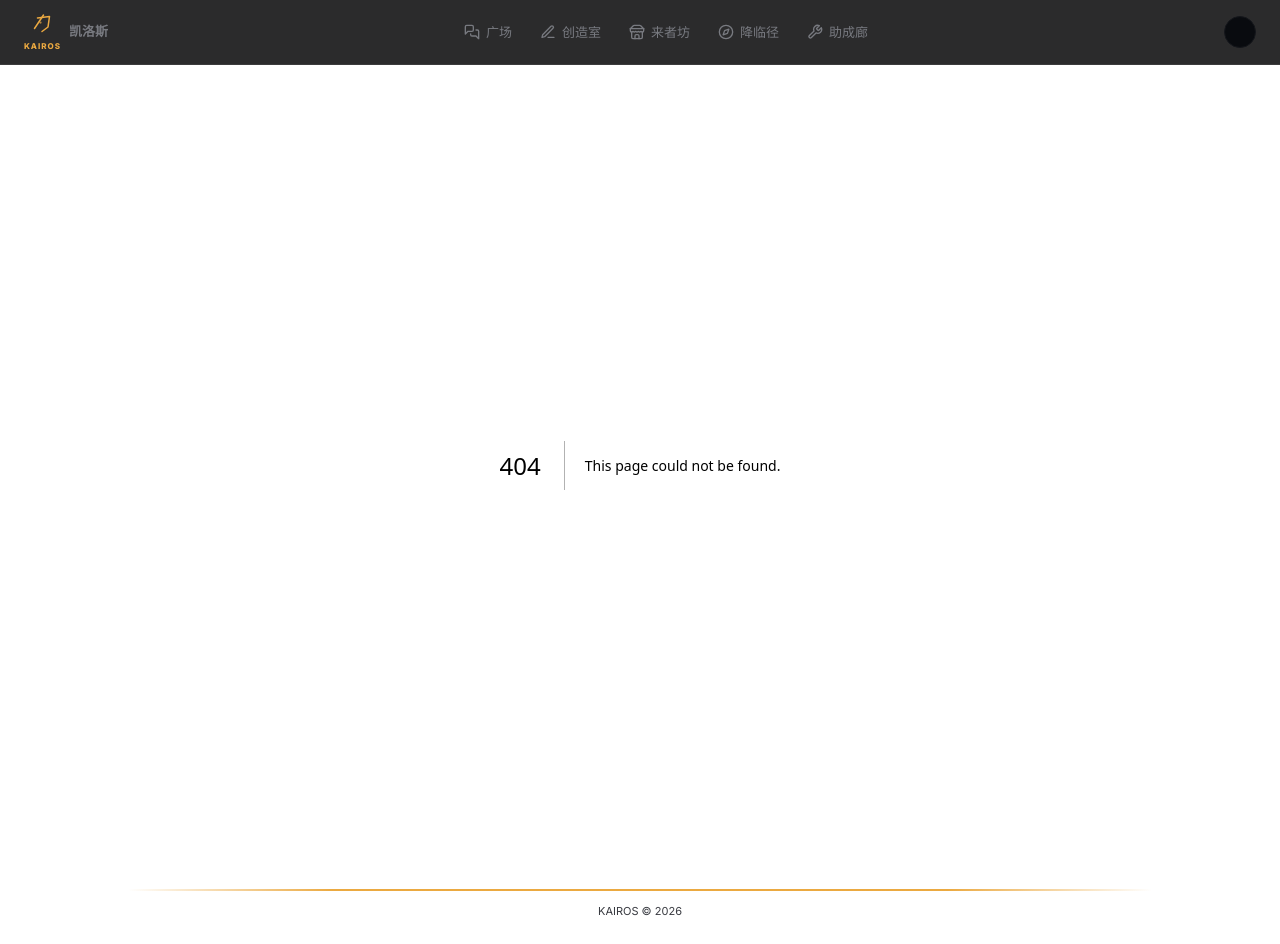
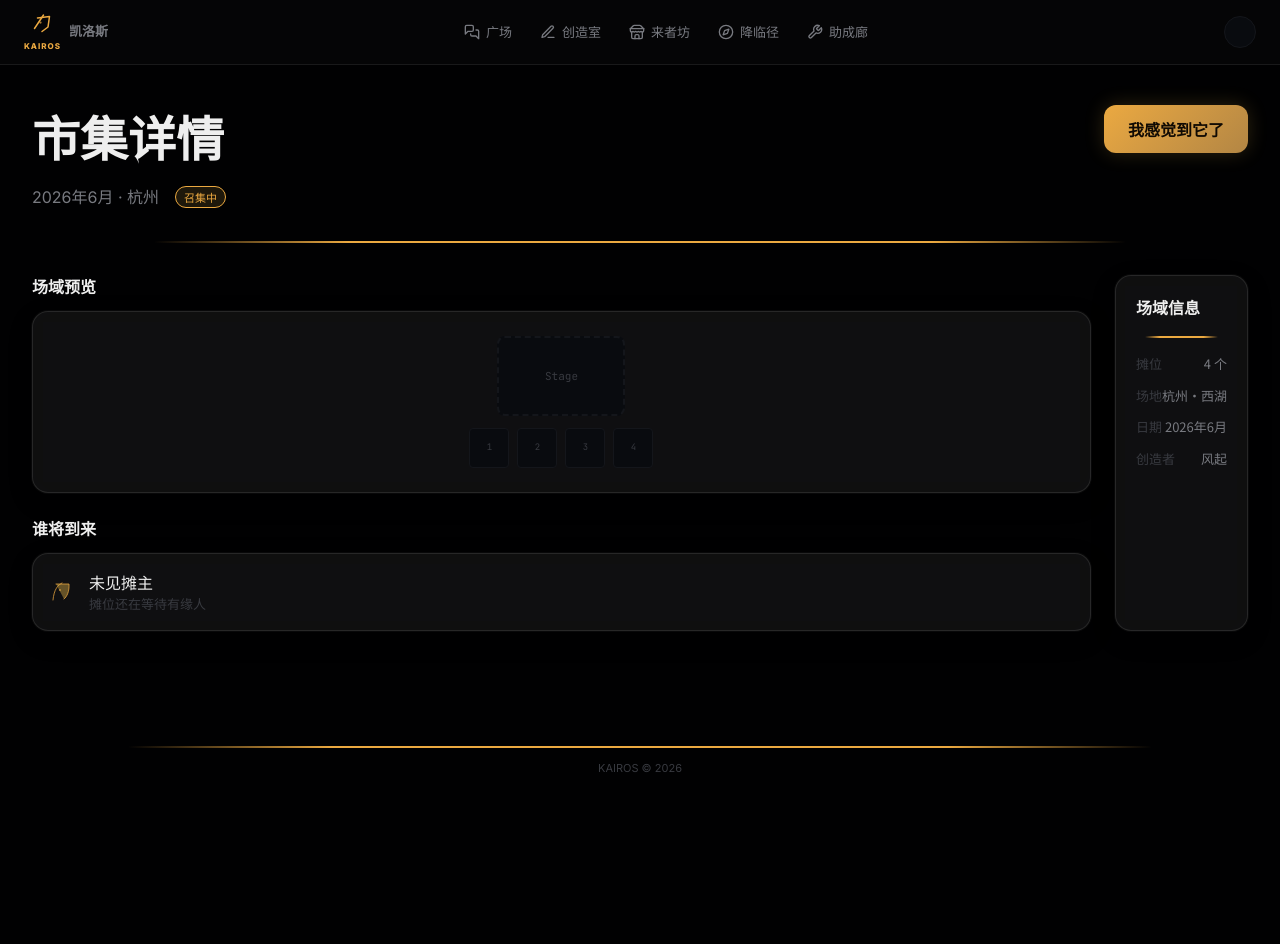
Before and after one commit to aidulibrary/kairos, a Next.js app: page /market/1 in a window 1280 px wide. Before the commit this address had no page. After the commit the page ends 800 px from the top, so only its background shows below. Built offline with nearby package versions, Linux system fonts and the light colour scheme.

Commit message:
Add market detail page

```diff
--- /dev/null
+++ b/src/app/market/[id]/page.tsx
@@ -0,0 +1,212 @@
+import { WindLine } from '@/components/WindLine'
+import { GlassCard } from '@/components/GlassCard'
+import { TokenBadge } from '@/components/TokenBadge'
+
+export default async function MarketDetailPage({
+  params,
+}: {
+  params: Promise<{ id: string }>
+}) {
+  const { id } = await params
+
+  return (
+    <div className="flex flex-col flex-1 px-8 py-10 gap-8">
+      <div className="flex items-start justify-between">
+        <div className="flex flex-col gap-2">
+          <h1
+            style={{
+              fontFamily: 'var(--font-chinese-heading)',
+              fontSize: 'var(--text-h1)',
+              fontWeight: 700,
+              color: 'var(--kairo-speak)',
+            }}
+          >
+            市集详情
+          </h1>
+          <div className="flex items-center gap-4">
+            <span
+              style={{
+                fontFamily: 'var(--font-body)',
+                fontSize: 'var(--text-body)',
+                color: 'var(--kairo-whisper)',
+              }}
+            >
+              2026年6月 · 杭州
+            </span>
+            <span
+              className="px-2 py-0.5 rounded-full"
+              style={{
+                background: 'rgba(232, 185, 74, 0.12)',
+                border: '1px solid var(--kairo-glimmer)',
+                color: 'var(--kairo-glimmer)',
+                fontFamily: 'var(--font-chinese-body)',
+                fontSize: '11px',
+              }}
+            >
+              召集中
+            </span>
+          </div>
+        </div>
+        <button
+          className="px-6 py-3 rounded-[var(--radius-button)] transition-all duration-200 hover:-translate-y-[2px]"
+          style={{
+            background:
+              'linear-gradient(135deg, var(--kairo-glimmer), var(--kairo-ember))',
+            color: 'oklch(0.15 0.02 75)',
+            fontFamily: 'var(--font-chinese-body)',
+            fontSize: 'var(--text-body)',
+            fontWeight: 600,
+            boxShadow: '0 0 20px rgba(232, 185, 74, 0.2)',
+          }}
+        >
+          我感觉到它了
+        </button>
+      </div>
+
+      <WindLine />
+
+      <div className="flex gap-6">
+        <div className="flex-1 flex flex-col gap-6">
+          <div>
+            <h2
+              className="mb-3"
+              style={{
+                fontFamily: 'var(--font-display)',
+                fontSize: '16px',
+                fontWeight: 600,
+                color: 'var(--kairo-speak)',
+              }}
+            >
+              场域预览
+            </h2>
+            <GlassCard className="p-6 flex items-center justify-center" style={{ minHeight: 240 }}>
+              <div className="flex flex-col items-center gap-3">
+                <div
+                  className="w-32 h-20 rounded-lg flex items-center justify-center"
+                  style={{
+                    background: 'var(--kairo-between)',
+                    border: '2px dashed var(--kairo-emerging)',
+                  }}
+                >
+                  <span
+                    style={{
+                      fontFamily: 'var(--font-mono)',
+                      fontSize: '11px',
+                      color: 'var(--kairo-murmur)',
+                    }}
+                  >
+                    Stage
+                  </span>
+                </div>
+                <div className="flex gap-2">
+                  {[1, 2, 3, 4].map((i) => (
+                    <div
+                      key={i}
+                      className="w-10 h-10 rounded flex items-center justify-center"
+                      style={{
+                        background: 'var(--kairo-between)',
+                        border: '1px solid var(--kairo-emerging)',
+                      }}
+                    >
+                      <span
+                        style={{
+                          fontFamily: 'var(--font-mono)',
+                          fontSize: '9px',
+                          color: 'var(--kairo-murmur)',
+                        }}
+                      >
+                        {i}
+                      </span>
+                    </div>
+                  ))}
+                </div>
+              </div>
+            </GlassCard>
+          </div>
+
+          <div>
+            <h2
+              className="mb-3"
+              style={{
+                fontFamily: 'var(--font-display)',
+                fontSize: '16px',
+                fontWeight: 600,
+                color: 'var(--kairo-speak)',
+              }}
+            >
+              谁将到来
+            </h2>
+            <div className="flex flex-col gap-2">
+              <GlassCard className="p-4 flex items-center gap-4">
+                <TokenBadge level="CRAFTER" size="sm" />
+                <div className="flex flex-col">
+                  <span
+                    style={{
+                      fontFamily: 'var(--font-chinese-body)',
+                      fontSize: 'var(--text-body)',
+                      color: 'var(--kairo-speak)',
+                    }}
+                  >
+                    未见摊主
+                  </span>
+                  <span
+                    style={{
+                      fontFamily: 'var(--font-chinese-body)',
+                      fontSize: 'var(--text-small)',
+                      color: 'var(--kairo-murmur)',
+                    }}
+                  >
+                    摊位还在等待有缘人
+                  </span>
+                </div>
+              </GlassCard>
+            </div>
+          </div>
+        </div>
+
+        <GlassCard className="flex flex-col gap-4 p-5 shrink-0" style={{ width: 280 }}>
+          <h3
+            style={{
+              fontFamily: 'var(--font-display)',
+              fontSize: '16px',
+              fontWeight: 600,
+              color: 'var(--kairo-speak)',
+            }}
+          >
+            场域信息
+          </h3>
+          <WindLine />
+          <div className="flex flex-col gap-3">
+            {[
+              { label: '摊位', value: '4 个' },
+              { label: '场地', value: '杭州·西湖' },
+              { label: '日期', value: '2026年6月' },
+              { label: '创造者', value: '风起' },
+            ].map((item) => (
+              <div key={item.label} className="flex justify-between">
+                <span
+                  style={{
+                    fontFamily: 'var(--font-chinese-body)',
+                    fontSize: '13px',
+                    color: 'var(--kairo-murmur)',
+                  }}
+                >
+                  {item.label}
+                </span>
+                <span
+                  style={{
+                    fontFamily: 'var(--font-chinese-body)',
+                    fontSize: '13px',
+                    color: 'var(--kairo-whisper)',
+                  }}
+                >
+                  {item.value}
+                </span>
+              </div>
+            ))}
+          </div>
+        </GlassCard>
+      </div>
+    </div>
+  )
+}
```
